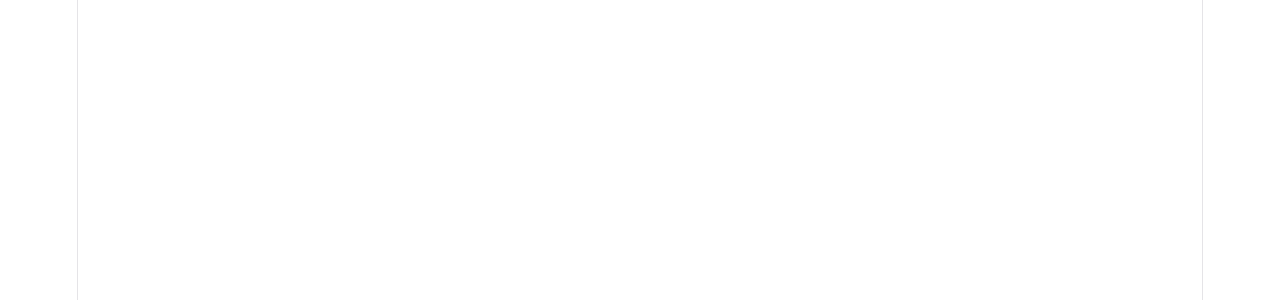
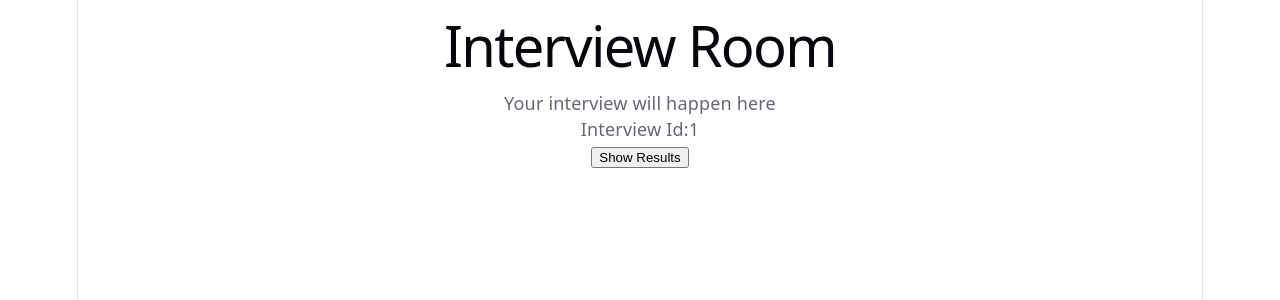
Before and after one commit to shreetanu205-sudo/Mock_Interview, a React (Vite) app in the folder Frontend/mock_interview/: page /interview-room/1 in a window 1280 px wide. Before the commit this address had no page. Shown: the top 300 px of the page. Built offline with nearby package versions, Linux system fonts and the light colour scheme.

Commit message:
Router done

```diff
--- a/Frontend/mock_interview/src/App.jsx
+++ b/Frontend/mock_interview/src/App.jsx
@@ -19,7 +19,7 @@
         <Route path="/" element={<Home />} />
         <Route path="/dashboard" element={<Dashboard />} />
         <Route path="/interview-setup" element={<InterviewSetup />} />
-        <Route path="/interview-room" element={<InterviewRoom />} />
+        <Route path="/interview-room/:interviewId" element={<InterviewRoom />} />
         <Route path="/results" element={<Results />} />
       </Routes>
     </BrowserRouter>
--- a/Frontend/mock_interview/src/pages/InterviewRoom.jsx
+++ b/Frontend/mock_interview/src/pages/InterviewRoom.jsx
@@ -1,10 +1,25 @@
 import React from 'react'
+import { useParams,useNavigate } from 'react-router-dom'
 
 const InterviewRoom = () => {
+    const {interviewId}=useParams()
+
+    const navigate=useNavigate()
+
+    const showResults=()=>{
+        navigate('/results')
+    }
+
   return (
     <div>
       <h1>Interview Room</h1>
       <p>Your interview will happen here</p>
+      <p>Interview Id:{interviewId}</p>
+
+      <button type="button" onClick={showResults}>
+        Show Results
+      </button>
+
     </div>
   )
 }
--- a/Frontend/mock_interview/src/pages/InterviewSetup.jsx
+++ b/Frontend/mock_interview/src/pages/InterviewSetup.jsx
@@ -5,7 +5,7 @@
     const navigate=useNavigate()
 
     const startInterview=()=>{
-        navigate('/interview-room')
+        navigate('/interview-room/101')
     }
 
   return (
```
